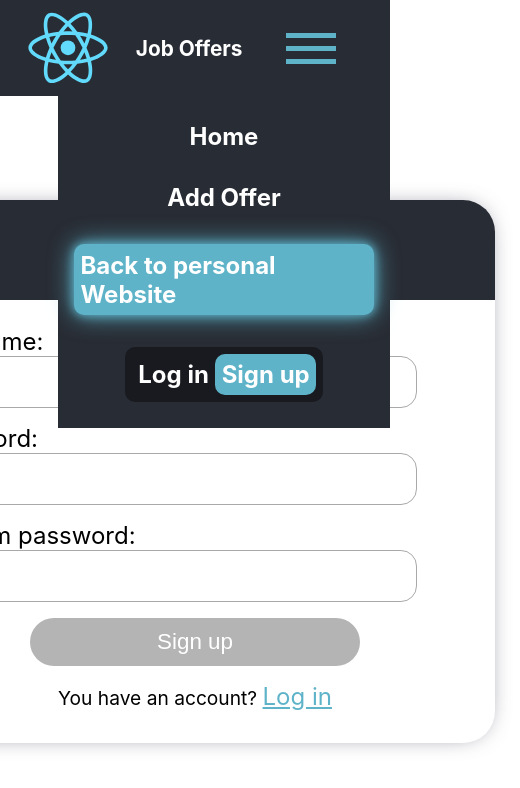
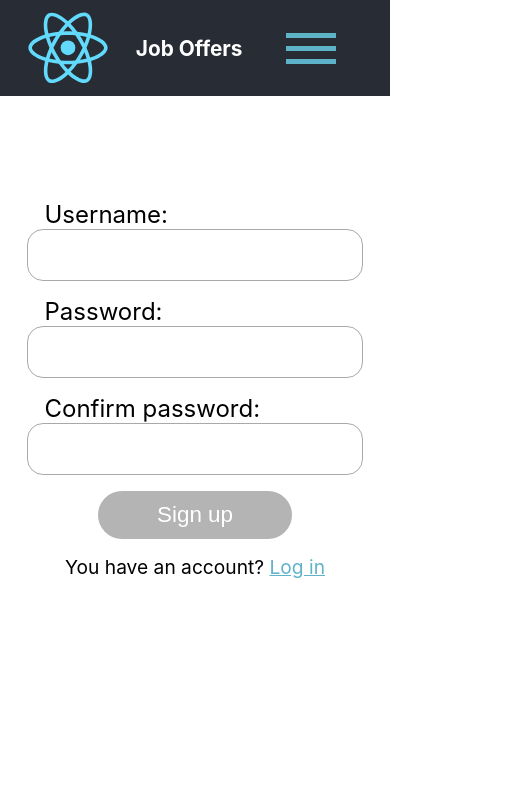
Before and after one commit to michal-luczak/JobOffers-ReactApp, a React (Create React App) app: page /register in a window 390 px wide. Shown: the top 788 px of the page, 520 px wide, since content can reach past the window. Built offline with nearby package versions, Linux system fonts and the light colour scheme.

Commit message:
full responsive and adding more modules

```diff
--- a/src/components/navbar/NavBar.module.css
+++ b/src/components/navbar/NavBar.module.css
@@ -166,7 +166,7 @@ a {
       font-size: 1rem;
     }
 
-    a {
+    .LogoAndName {
         font-size: 2rem;
     }
 
--- a/src/components/offer/Offers.tsx
+++ b/src/components/offer/Offers.tsx
@@ -1,5 +1,5 @@
 import {useEffect, useState} from "react";
-import './Offers.module.css';
+import OffersCss from './Offers.module.css';
 import companyIcon from './companyIcon.png';
 import salaryIcon from './salaryIcon.png';
 
@@ -29,19 +29,19 @@ export default function Offers() {
     };
 
     return (
-        <ul id="offers-list">
+        <ul className={OffersCss.offersList}>
             {offers && offers.map((offer) => (
                 <li>
-                    <a className="offer-link" href={`${offer.url}`}>
-                        <div className="offer">
+                    <a href={`${offer.url}`}>
+                        <div className={OffersCss.offer}>
                             <h5>{offer.jobName}</h5>
-                            <div className="offer-info">
-                                <div className="offer-info-low">
-                                    <img className="icon" src={companyIcon} alt="company icon"/>
+                            <div className={OffersCss.offerInfo}>
+                                <div className={OffersCss.offerInfoLow}>
+                                    <img className={OffersCss.icon} src={companyIcon} alt="company icon"/>
                                     <p>{offer.companyName}</p>
                                 </div>
-                                <div className="offer-info-low">
-                                    <img className="icon" src={salaryIcon} alt="company icon"/>
+                                <div className={OffersCss.offerInfoLow}>
+                                    <img className={OffersCss.icon} src={salaryIcon} alt="company icon"/>
                                     <p >{offer.salary}</p>
                                 </div>
                             </div>
--- a/src/pages/authorization/login/Login.module.css
+++ b/src/pages/Form.module.css
@@ -1,12 +1,12 @@
-.loginSection {
+.formSection {
     display: flex;
-    justify-content: center;
     flex-direction: column;
     align-items: center;
     margin-top: 200px;
+    justify-content: center;
 }
 
-.loginForm {
+.form {
     width: 600px;
     height: max-content;
     padding-bottom: 2rem;
@@ -19,27 +19,6 @@
     font-size: 1.7rem;
     display: flex;
     flex-direction: column;
-}
-
-.errmsg {
-    width: 85%;
-    border-radius: 1rem;
-    text-align: center;
-    background-color: lightpink;
-    color: firebrick;
-    font-weight: bold;
-    padding: 0.5rem;
-    margin-bottom: 0.5rem;
-}
-
-.instructions {
-    font-size: 1rem;
-    border-radius: 0.5rem;
-    background: #000;
-    color: #fff;
-    padding: 0.25rem;
-    position: relative;
-    text-align: left;
 }
 
 .success {
@@ -69,13 +48,54 @@
     color: white;
 }
 
-.instructions > svg {
-    margin-right: 0.25rem;
+.errmsg {
+    width: 85%;
+    border-radius: 1rem;
+    text-align: center;
+    background-color: lightpink;
+    color: firebrick;
+    font-weight: bold;
+    padding: 0.5rem;
+    margin-bottom: 0.5rem;
 }
 
-.offscreen {
-    position: absolute;
-    left: -9999px;
+.inputField {
+    width: 55%;
+    margin: 1rem auto 1rem auto;
+    padding: 1rem 3.5rem;
+    border-radius: 1rem;
+    border: 1px solid darkgray;
+    outline: none;
+    font-size: 1rem;
+}
+
+.title {
+    margin-top: 0;
+    height: 100px;
+    width: 100%;
+    border-radius: 2rem 2rem 0 0;
+    background-color: #282c34;
+    display: flex;
+    justify-content: center;
+    align-items: center;
+    color: white;
+}
+
+.link {
+    margin-top: 1rem;
+    font-size: 1.2rem;
+}
+
+.link a {
+    color: #5eb3c9;
+    text-decoration: underline;
+}
+
+label {
+    width: 100%;
+    text-align: left;
+    padding-left: 10rem;
+    margin-bottom: -1rem;
 }
 
 .hide {
@@ -92,46 +112,7 @@
     margin-left: 0.25rem;
 }
 
-.inputField {
-    width: 55%;
-    margin: 1rem auto 1rem auto;
-    padding: 1rem 3.5rem;
-    border-radius: 1rem;
-    border: 1px solid darkgray;
-    outline: none;
-    font-size: 1rem;
-}
-
-.loginTitle {
-    margin-top: 0;
-    height: 100px;
-    width: 100%;
-    border-radius: 2rem 2rem 0 0;
-    background-color: #282c34;
-    display: flex;
-    justify-content: center;
-    align-items: center;
-    color: white;
-}
-
-.registerLink {
-    margin-top: 1rem;
-    font-size: 1.2rem;
-}
-
-.registerLink a {
-    color: #5eb3c9;
-    text-decoration: underline;
-}
-
-.inputIcon {
-    position: relative;
-    left: -435px;
-    top: 9px;
-    color: #5eb3c9;
-}
-
-.loginButton {
+.submitButton {
     background-color: #6bcee7;
     width: 55%;
     height: 3rem;
@@ -143,16 +124,16 @@
     transition: .5s;
 }
 
-.loginButton:disabled {
+.submitButton:disabled {
     transform: none;
     background-color: #b4b4b4;
 }
 
-.loginButton:disabled:hover {
+.submitButton:disabled:hover {
     transform: none;
 }
 
-.loginButton:hover {
+.submitButton:hover {
     transform: translateY(-2px) translateX(-2px);
     -webkit-box-shadow: 11px 9px 27px -21px rgba(66, 68, 90, 1);
     -moz-box-shadow: 11px 9px 27px -21px rgba(66, 68, 90, 1);
@@ -160,18 +141,14 @@
 }
 
 @media (max-width: 800px) {
-    .loginForm {
+    .form {
         width: 400px;
     }
 
     label {
-        margin-left: 20px;
         margin-bottom: -1rem;
         font-size: 1.5rem;
-    }
-
-    a {
-        font-size: 1.5rem;
+        padding-left: 7rem;
     }
 
     .inputField {
@@ -181,15 +158,12 @@
 
 @media (max-width: 500px) {
 
-    .loginTitle {
+    .title {
         display: none;
     }
 
-    .loginForm {
+    .form {
         box-shadow: none;
-    }
-
-    .loginForm {
         width: 90%;
     }
 
@@ -201,7 +175,3 @@
         margin-left: -30px;
     }
 }
-
-@media (max-width: 450px) {
-
-}
--- a/src/pages/authorization/register/Register.module.css
+++ b/src/pages/authorization/register/Register.module.css
@@ -1,52 +1,3 @@
-.registerSection {
-    display: flex;
-    flex-direction: column;
-    align-items: center;
-    margin-top: 12.5rem;
-}
-
-.registerForm {
-    width: 600px;
-    height: max-content;
-    padding-bottom: 2rem;
-    -webkit-box-shadow: 0 0 25px -11px rgba(66, 68, 90, 1);
-    -moz-box-shadow: 0 0 25px -11px rgba(66, 68, 90, 1);
-    box-shadow: 0 0 25px -11px rgba(66, 68, 90, 1);
-    border-radius: 2rem;
-    align-items: center;
-    font-size: 1.7rem;
-    display: flex;
-    flex-direction: column;
-}
-
-label {
-    width: 100%;
-    text-align: left;
-    padding-left: 10rem;
-    margin-bottom: -1rem;
-}
-
-.loginLink {
-    margin-top: 1rem;
-    font-size: 1.2rem;
-}
-
-.loginLink a {
-    color: #5eb3c9;
-    text-decoration: underline;
-}
-
-.errmsg {
-    width: 85%;
-    border-radius: 1rem;
-    text-align: center;
-    background-color: lightpink;
-    color: firebrick;
-    font-weight: bold;
-    padding: 0.5rem;
-    margin-bottom: 0.5rem;
-}
-
 .instructions {
     font-size: 1rem;
     border-radius: 0.5rem;
@@ -58,54 +9,8 @@ label {
     margin-top: -0.6rem;
 }
 
-.success {
-    color: white;
-    display: flex;
-    justify-content: center;
-    align-items: center;
-    flex-direction: column;
-    width: 300px;
-    -webkit-box-shadow: 0 0 25px -11px rgba(66, 68, 90, 1);
-    -moz-box-shadow: 0 0 25px -11px rgba(66, 68, 90, 1);
-    box-shadow: 0 0 25px -11px rgba(66, 68, 90, 1);
-    border-radius: 0 0 2rem 2rem;
-}
-
-.success a {
-    color: black;
-    font-size: 1.4rem;
-    text-decoration: underline;
-}
-
-.successTitle {
-    text-align: center;
-    border-radius: 2rem 2rem 0 0;
-    background-color: #282c34;
-    width: 300px;
-    color: white;
-}
-
 .instructions > svg {
     margin-right: 0.25rem;
-}
-
-.offscreen {
-    position: absolute;
-    left: -9999px;
-}
-
-.hide {
-    display: none;
-}
-
-.valid {
-    color: limegreen;
-    margin-left: 0.25rem;
-}
-
-.invalid {
-    color: red;
-    margin-left: 0.25rem;
 }
 
 .inputField {
@@ -118,53 +23,6 @@ label {
     font-size: 1rem;
 }
 
-.registerTitle {
-    margin-top: 0;
-    height: 100px;
-    width: 100%;
-    border-radius: 2rem 2rem 0 0;
-    background-color: #282c34;
-    display: flex;
-    justify-content: center;
-    align-items: center;
-    color: white;
-}
-
-.inputIcon {
-    position: relative;
-    left: -435px;
-    top: 9px;
-    color: #5eb3c9;
-}
-
-.signUpButton {
-    background-color: #6bcee7;
-    width: 55%;
-    height: 3rem;
-    border-radius: 2rem;
-    border: none;
-    color: white;
-    cursor: pointer;
-    font-size: 1.4rem;
-    transition: .5s;
-}
-
-.signUpButton:disabled {
-    transform: none;
-    background-color: #b4b4b4;
-}
-
-.signUpButton:disabled:hover {
-    transform: none;
-}
-
-.signUpButton:hover {
-    transform: translateY(-2px) translateX(-2px);
-    -webkit-box-shadow: 11px 9px 27px -21px rgba(66, 68, 90, 1);
-    -moz-box-shadow: 11px 9px 27px -21px rgba(66, 68, 90, 1);
-    box-shadow: 11px 9px 27px -21px rgba(66, 68, 90, 1);
-}
-
 @media (max-width: 800px) {
     label {
         padding-left: 5rem;
--- a/src/pages/authorization/register/Register.tsx
+++ b/src/pages/authorization/register/Register.tsx
@@ -3,6 +3,7 @@ import React, {useEffect, useRef, useState} from "react";
 import {faCheck, faInfoCircle, faTimes} from "@fortawesome/free-solid-svg-icons";
 import {FontAwesomeIcon} from "@fortawesome/react-fontawesome";
 import RegisterCss from "./Register.module.css"
+import FormCss from "../../Form.module.css"
 import axios from "../../../api/axios";
 import {AxiosError} from "axios";
 
@@ -71,10 +72,8 @@ const Register = () => {
                     withCredentials: true
                 }
             );
-            console.log(JSON.stringify(response.data));
             setSuccess(true)
         } catch(err) {
-            console.log(typeof err)
             if (err instanceof AxiosError) {
                 if (!err?.response)  {
                     setErrMsg('No Server Response');
@@ -95,11 +94,11 @@ const Register = () => {
             {success ? (
                 <>
                     <NavBar/>
-                    <section className={RegisterCss.registerSection}>
-                        <div className={RegisterCss.successTitle}>
+                    <section className={FormCss.formSection}>
+                        <div className={FormCss.successTitle}>
                             <h1>Success!</h1>
                         </div>
-                        <div className={RegisterCss.success}>
+                        <div className={FormCss.success}>
                             <p>
                                 <a href="/login">Log in!</a>
                             </p>
@@ -109,20 +108,20 @@ const Register = () => {
             ) : (
                 <>
                     <NavBar/>
-                    <section className={RegisterCss.registerSection}>
-                        <form className={RegisterCss.registerForm} onSubmit={handleSubmit}>
-                            <h1 className={RegisterCss.registerTitle}>Register</h1>
+                    <section className={FormCss.formSection}>
+                        <form className={FormCss.form} onSubmit={handleSubmit}>
+                            <h1 className={FormCss.title}>Register</h1>
                             <label htmlFor="username">
                                 Username:
-                                <span className={validName ? RegisterCss.valid : RegisterCss.hide}>
+                                <span className={validName ? FormCss.valid : FormCss.hide}>
                                     <FontAwesomeIcon icon={faCheck}/>
                                 </span>
-                                <span className={validName || !user ? RegisterCss.hide : RegisterCss.invalid}>
+                                <span className={validName || !user ? FormCss.hide : FormCss.invalid}>
                                     <FontAwesomeIcon icon={faTimes}/>
                                 </span>
                             </label>
                             <input type="text"
-                                   className={RegisterCss.inputField}
+                                   className={FormCss.inputField}
                                    id="username"
                                    ref={userRef}
                                    autoComplete="off"
@@ -132,7 +131,7 @@ const Register = () => {
                                    aria-describedby="uidnote"
                                    onFocus={() => setUserFocus(true)}
                                    onBlur={() => setUserFocus(false)}/>
-                            <p id="uidnote" className={userFocus && user && !validName ? RegisterCss.instructions : RegisterCss.offscreen}>
+                            <p id="uidnote" className={userFocus && user && !validName ? RegisterCss.instructions : FormCss.hide}>
                                 <FontAwesomeIcon icon={faInfoCircle}/>
                                 5 to 25 characters. <br/>
                                 Must begin with a letter. <br/>
@@ -141,15 +140,15 @@ const Register = () => {
                             {/*<AiOutlineUser className="input-icon"/>*/}
                             <label htmlFor="password">
                                 Password:
-                                <span className={validPassword ? RegisterCss.valid : RegisterCss.hide}>
+                                <span className={validPassword ? FormCss.valid : FormCss.hide}>
                                     <FontAwesomeIcon icon={faCheck}/>
                                 </span>
-                                <span className={validPassword || !password ? RegisterCss.hide : RegisterCss.invalid}>
+                                <span className={validPassword || !password ? FormCss.hide : FormCss.invalid}>
                                     <FontAwesomeIcon icon={faTimes}/>
                                 </span>
                             </label>
                             <input type="password"
-                                   className={RegisterCss.inputField}
+                                   className={FormCss.inputField}
                                    id="password"
                                    autoComplete="off"
                                    onChange={(e) => setPassword(e.target.value)}
@@ -158,7 +157,7 @@ const Register = () => {
                                    aria-describedby="pwdnote"
                                    onFocus={() => setPasswordFocus(true)}
                                    onBlur={() => setPasswordFocus(false)}/>
-                            <p id="pwdnote" className={passwordFocus && !validPassword ? RegisterCss.instructions : RegisterCss.offscreen}>
+                            <p id="pwdnote" className={passwordFocus && !validPassword ? RegisterCss.instructions : FormCss.hide}>
                                 <FontAwesomeIcon icon={faInfoCircle}/>
                                 8 to 24 characters. <br/>
                                 Must includes uppercase and lowercase letters,<br/>
@@ -172,15 +171,15 @@ const Register = () => {
                             {/*<RiLockPasswordLine className="input-icon"/>*/}
                             <label htmlFor={"confirm_pwd"}>
                                 Confirm password:
-                                <span className={validMatch && matchPassword ? RegisterCss.valid : RegisterCss.hide}>
+                                <span className={validMatch && matchPassword ? FormCss.valid : FormCss.hide}>
                                     <FontAwesomeIcon icon={faCheck}/>
                                 </span>
-                                <span className={validMatch || !matchPassword ? RegisterCss.hide : RegisterCss.invalid}>
+                                <span className={validMatch || !matchPassword ? FormCss.hide : FormCss.invalid}>
                                     <FontAwesomeIcon icon={faTimes}/>
                                 </span>
                             </label>
                             <input type="password"
-                                   className={RegisterCss.inputField}
+                                   className={FormCss.inputField}
                                    id="confirm_pwd"
                                    autoComplete="off"
                                    onChange={(e) => setMatchPassword(e.target.value)}
@@ -189,18 +188,18 @@ const Register = () => {
                                    aria-describedby="confirmnote"
                                    onFocus={() => setMatchPasswordFocus(true)}
                                    onBlur={() => setMatchPasswordFocus(false)}/>
-                            <p id="confirmnote" className={matchPasswordFocus && !validMatch ? RegisterCss.instructions : RegisterCss.hide}>
+                            <p id="confirmnote" className={matchPasswordFocus && !validMatch ? RegisterCss.instructions : FormCss.hide}>
                                 <FontAwesomeIcon icon={faInfoCircle}/>
                                 Must match the first password input field.
                             </p>
                             {/*<RiLockPasswordLine className="input-icon"/>*/}
-                            <button className={RegisterCss.signUpButton} disabled={!validName || !validPassword || !validMatch}>
+                            <button className={FormCss.submitButton} disabled={!validName || !validPassword || !validMatch}>
                                 Sign up
                             </button>
-                            <div className={RegisterCss.loginLink}>
+                            <div className={FormCss.link}>
                                 You have an account? <a href="/login">Log in</a>
                             </div>
-                            <p ref={errRef} className={errMsg ? RegisterCss.errmsg : RegisterCss.offscreen} aria-live={"assertive"}>
+                            <p ref={errRef} className={errMsg ? FormCss.errmsg : FormCss.hide} aria-live={"assertive"}>
                                 {errMsg}
                             </p>
                         </form>
```
Also changed, not shown: src/components/navbar/NavBar.tsx (+30 -4 lines), src/components/offer/Offers.module.css (+4 -4 lines), src/pages/addingoffer/AddOffer.module.css (+6 -79 lines), src/pages/addingoffer/AddOffer.tsx (+11 -10 lines), src/pages/authorization/login/Login.tsx (+9 -10 lines).
